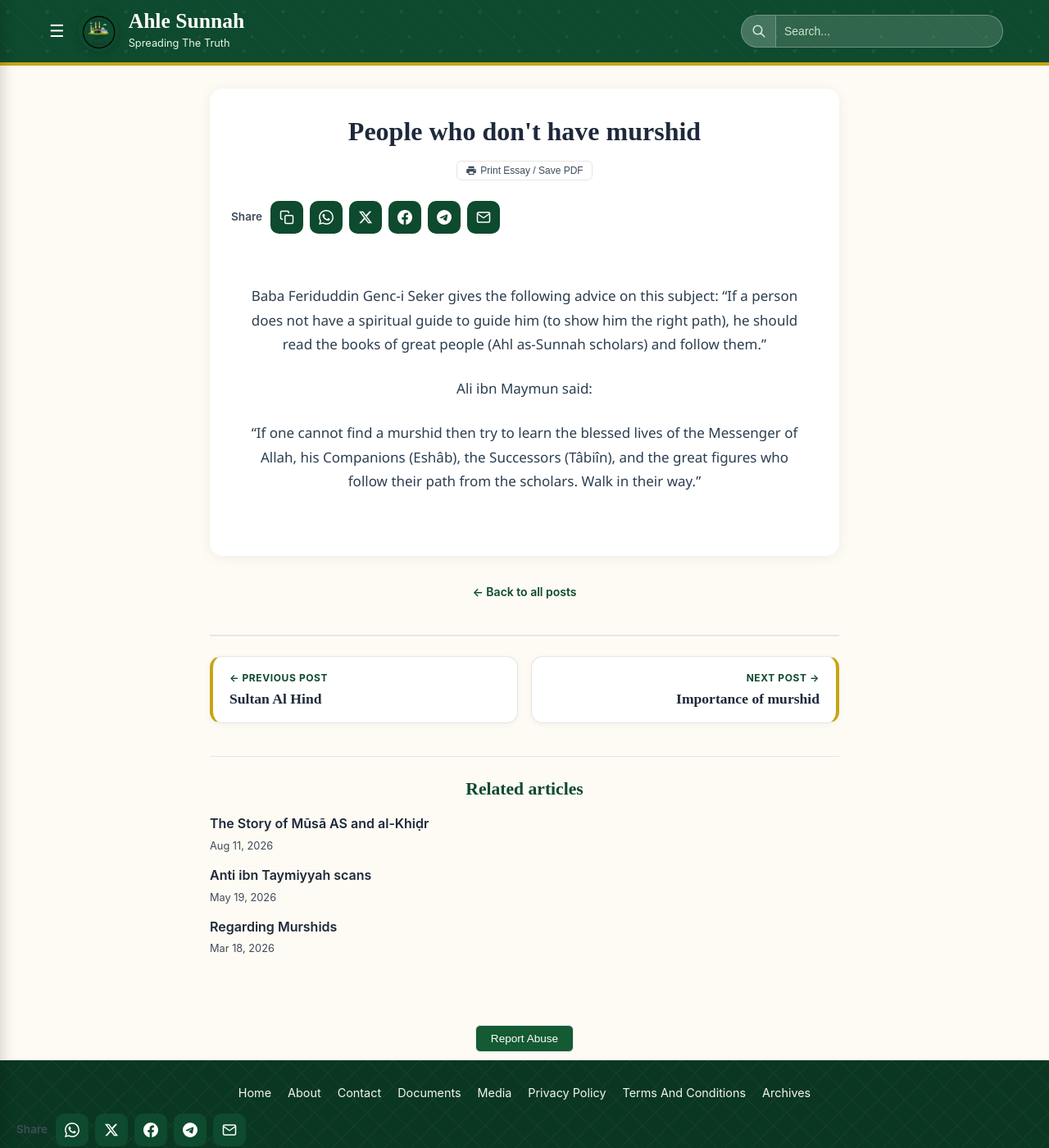
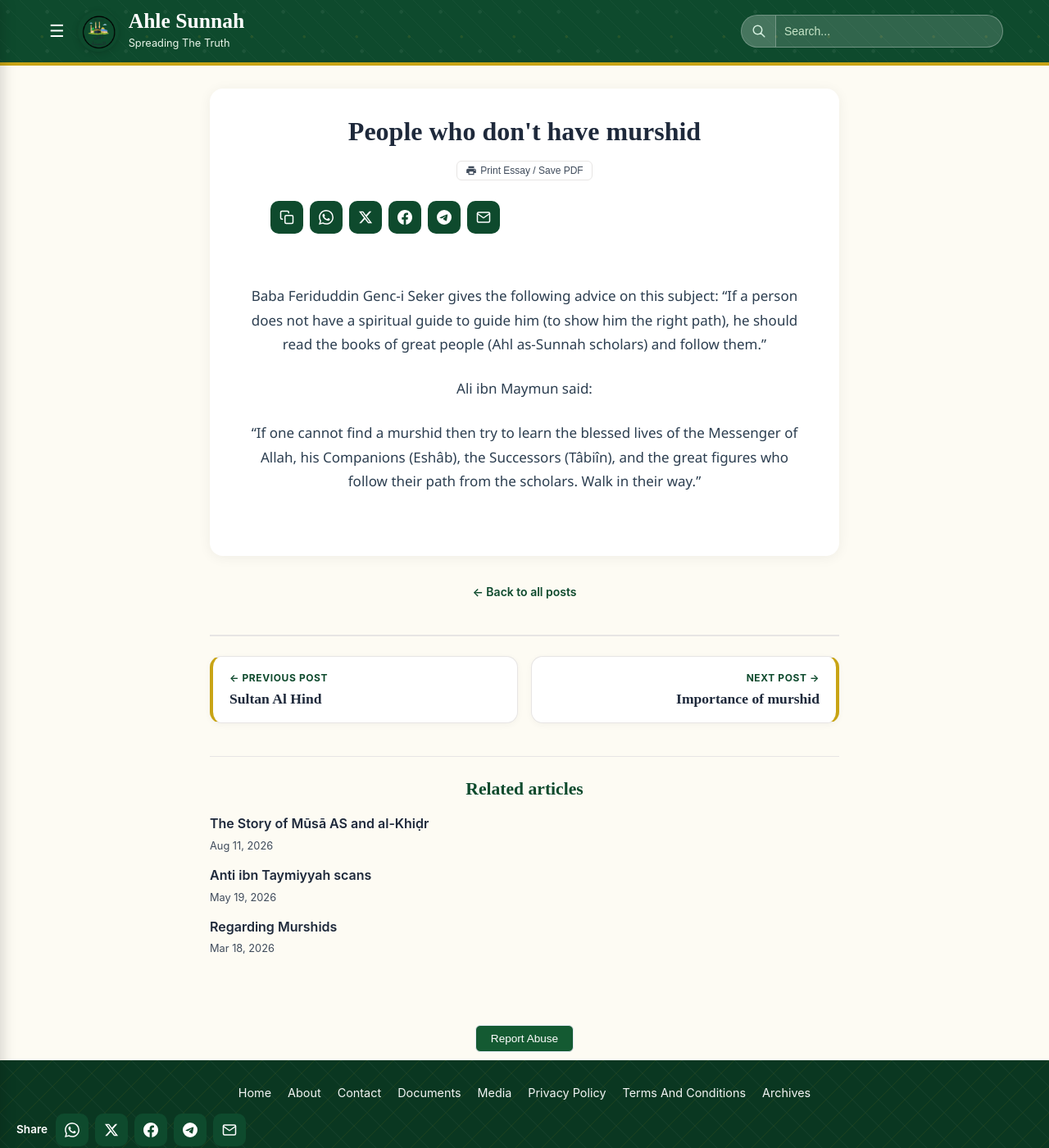
Before and after one commit to Fali17/ahlesunnah, a Jekyll site: the page built from _posts/2025-12-04-people-who-dont-have-murshid.md, in a window 1280 px wide and 1400 px high. Shown: the whole window at 82% size. Built offline with Jekyll 4.4.1, drawn with Linux system fonts in a browser that asks for light colours.

Commit message:
Update post.html

```diff
--- a/_layouts/post.html
+++ b/_layouts/post.html
@@ -146,7 +146,7 @@ layout: default
 .share-label {
   font-size: 0.85rem;
   font-weight: 600;
-  color: var(--muted);
+  color:#ffffff;
   margin-right: 2px;
 }
 
```
